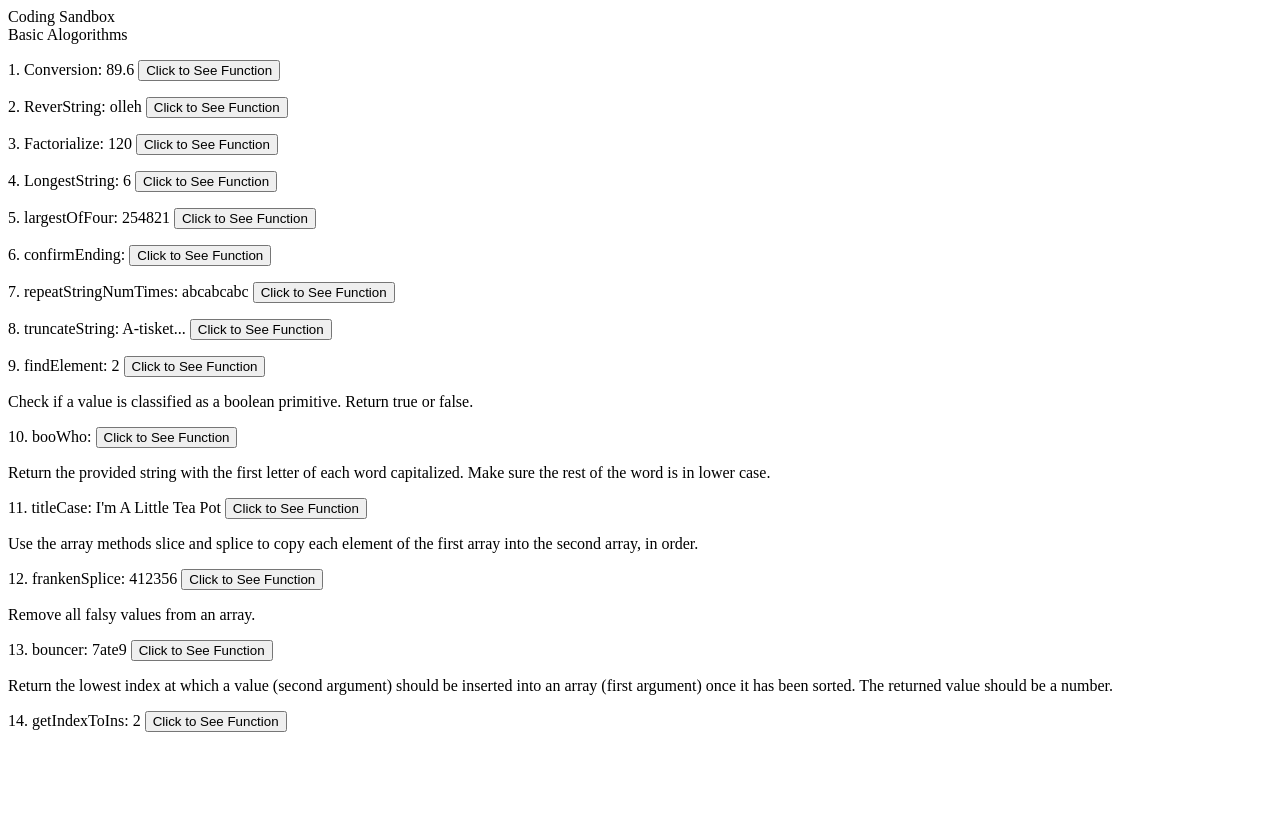
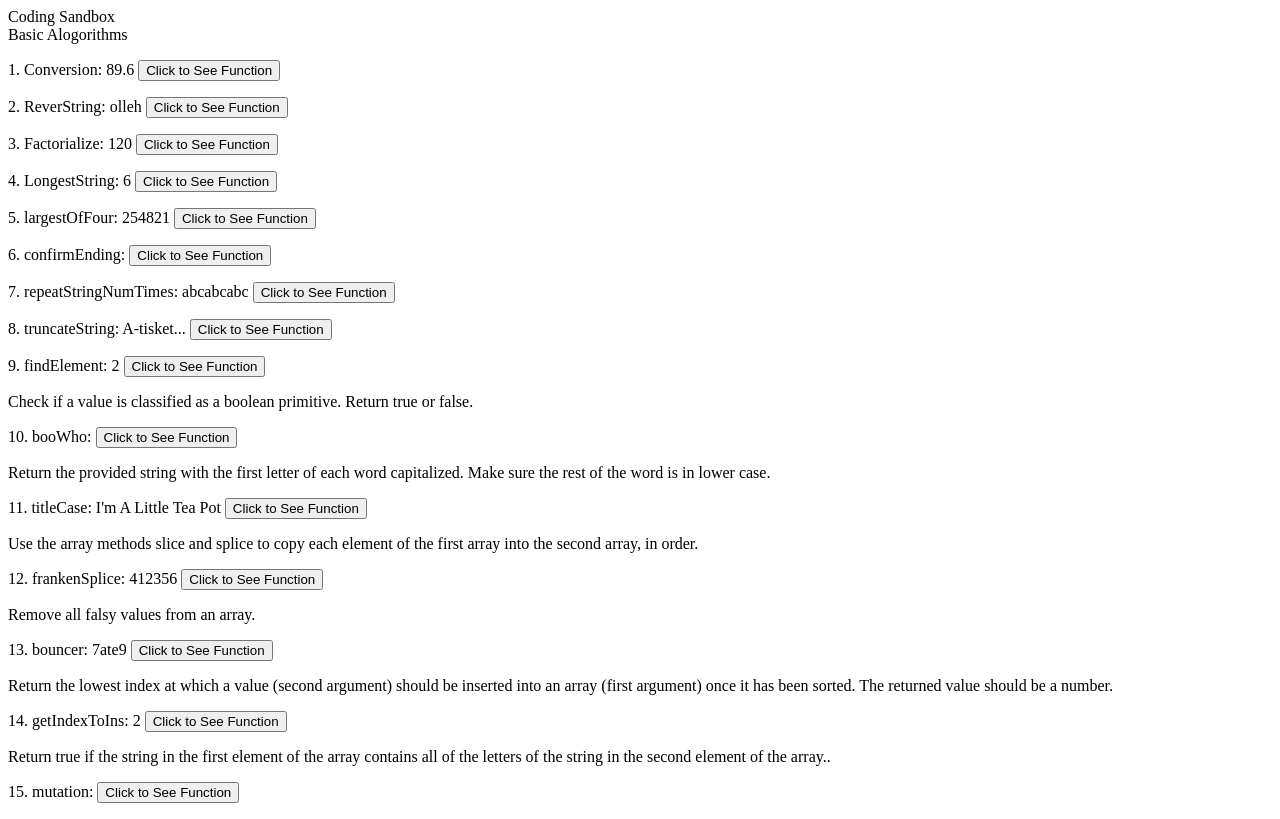
Before and after one commit to Suoakira/algorithms, a React (Create React App) app: page / in a window 1280 px wide. Built offline with nearby package versions, Linux system fonts and the light colour scheme.

Commit message:
added mutations array

```diff
--- a/src/components/codecampbeginner/CelsiusConvert.js
+++ b/src/components/codecampbeginner/CelsiusConvert.js
@@ -154,9 +154,21 @@ class FreeCodeCampBeginAlgo extends Component {
     }
 
     getIndexToIns = (arr, num) => {
+        // pushs the number into the array, then is able to sort by its index
         arr.push(num)
         arr.sort((a, b) => { return a - b })
         return arr.indexOf(num)
+    }
+
+
+    mutation = (arr) => {
+        let test = arr[1].toLowerCase()
+        let target = arr[0].toLowerCase()
+        for (let i = 0; i < test.length; i++) {
+            if (target.indexOf(test[i]) === -1)
+                return false
+        }
+        return true
     }
 
 
@@ -197,6 +209,9 @@ class FreeCodeCampBeginAlgo extends Component {
                 <div>Return the lowest index at which a value (second argument) should be inserted into an array (first argument) once it has been sorted. The returned value should be a number.
                     <p>14. getIndexToIns: {this.getIndexToIns([5, 3, 20, 3], 5)} <button onClick={() => alert(this.getIndexToIns)}>Click to See Function</button></p>
                 </div>
+                <div>Return true if the string in the first element of the array contains all of the letters of the string in the second element of the array..
+                    <p>15. mutation: {this.mutation(["zyxwvutsrqponmlkjihgfedcba", "qrstu"])} <button onClick={() => alert(this.mutation)}>Click to See Function</button></p>
+                </div>
 
             </React.Fragment>
          )
```
